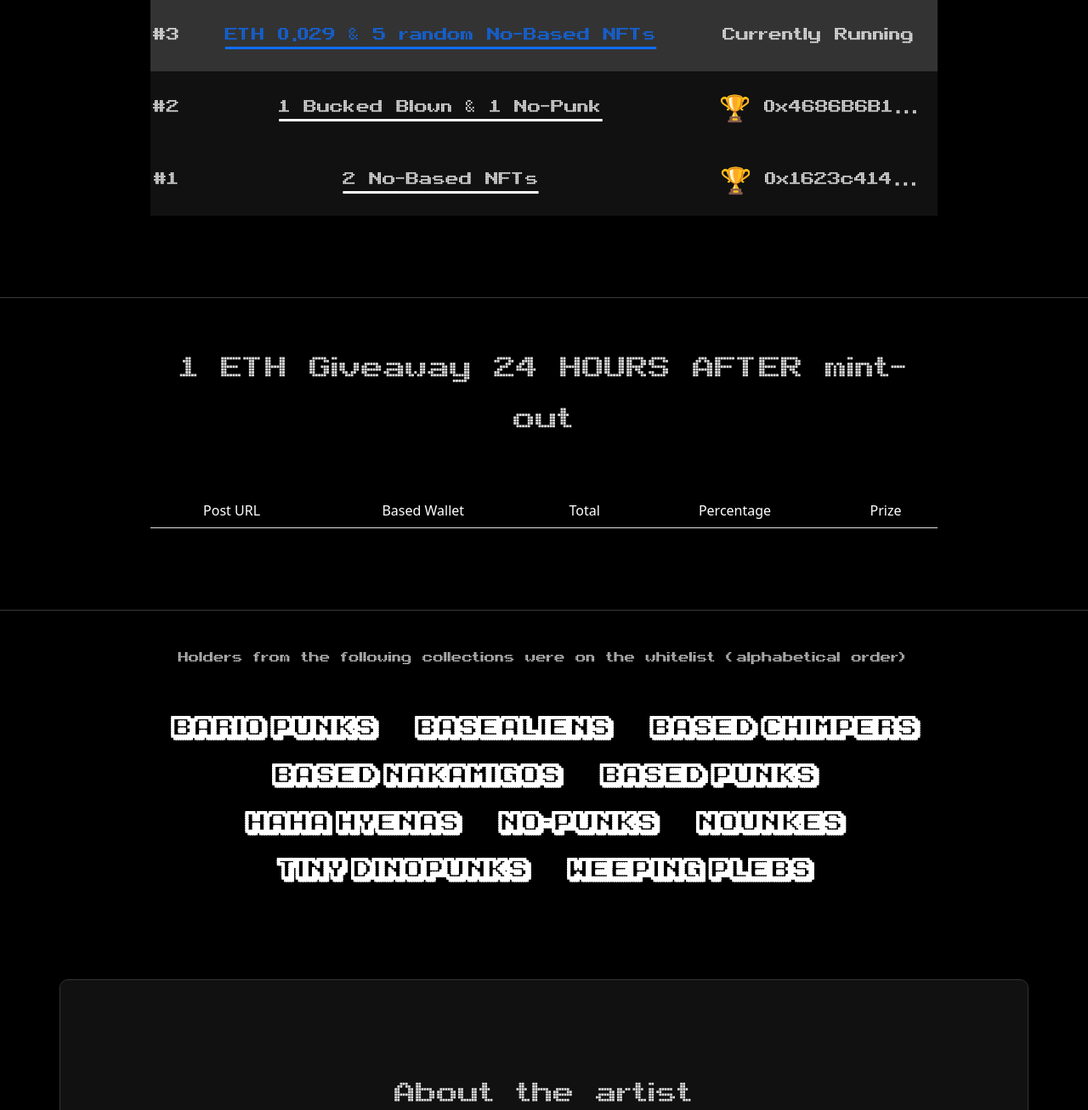
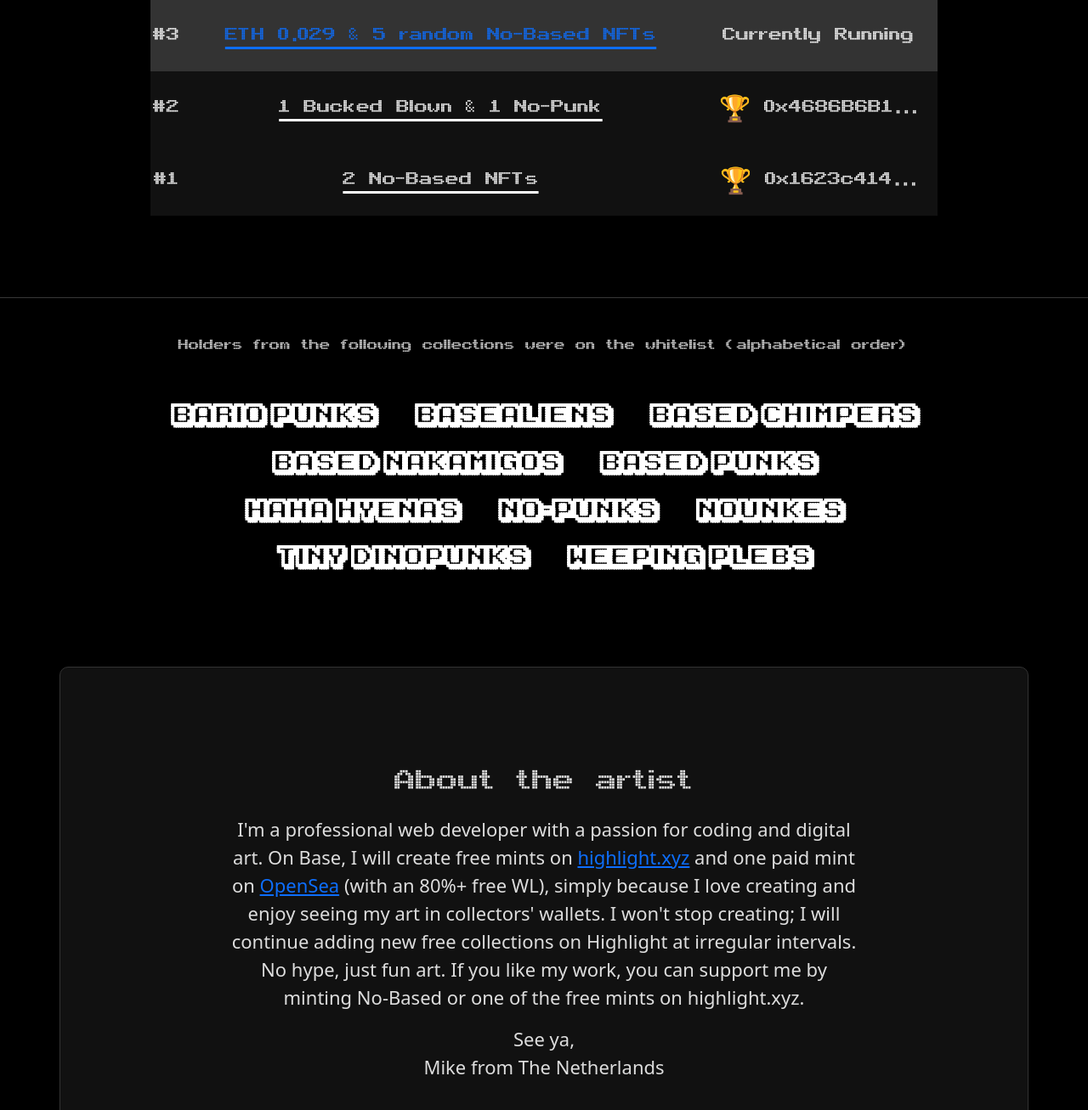
Before and after one commit to zeeleluc/nft-websites, a PHP site: page / in a window 1280 px wide. Shown: the part 1333-2640 px from the top of the page at 85% size. Run offline with PHP 8.4, Linux system fonts and the light colour scheme.

Commit message:
remove 1 eth table

```diff
--- a/nobased/templates/views/website/home.phtml
+++ b/nobased/templates/views/website/home.phtml
@@ -93,40 +93,6 @@
 <hr class="mt-5" />
 <div class="container">
     <div class="row justify-content-center">
-        <div class="col col-12 col-md-10 col-lg-10 giveaway">
-            <h3 class="mt-2">1 ETH Giveaway 24 HOURS AFTER mint-out</h3>
-
-            <div class="table-responsive">
-                <table class="table text-white my-5">
-                    <thead>
-                    <tr>
-                        <td>Post URL</td>
-                        <td>Based Wallet</td>
-                        <td>Total</td>
-                        <td>Percentage</td>
-                        <td>Prize</td>
-                    </tr>
-                    </thead>
-                    <?php $index = 1; ?>
-                    <?php foreach ($top25Wallets1EthPrize as $prizeInfo): ?>
-                        <tr>
-                            <td><?=$index; ?></td>
-                            <td><?=$prizeInfo['wallet']; ?></td>
-                            <td style="min-width: 70px;"><?=$prizeInfo['total']; ?></td>
-                            <td style="min-width: 100px;"><?=number_format($prizeInfo['percentage'], 2); ?>%</td>
-                            <td style="min-width: 100px;">ETH <?=$prizeInfo['eth_share']; ?></td>
-                        </tr>
-                        <?php $index++; ?>
-                    <?php endforeach; ?>
-                </table>
-            </div>
-        </div>
-    </div>
-</div>
-
-<hr class="mt-5" />
-<div class="container">
-    <div class="row justify-content-center">
         <div class="col col-12 col-md-10 col-lg-10">
             <p class="d-block mb- p-large special-font">
                 Holders from the following collections were on the whitelist (alphabetical order)
```
